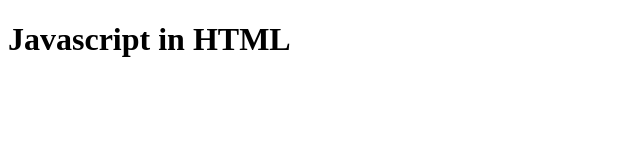
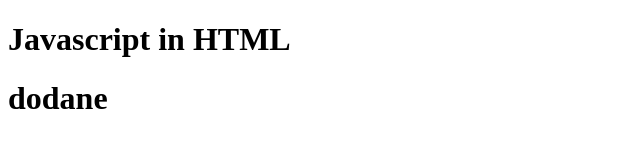
Before and after one commit to janio95/testingGIT, a plain HTML site: page index.html in a window 1280 px wide. Shown: the whole page, without its empty margins (0-640 px from the left). Drawn offline with Linux system fonts and the light colour scheme.

Commit message:
dodany H1

```diff
--- a/index.html
+++ b/index.html
@@ -5,6 +5,7 @@
 </head>
 <body>
 	<h1>Javascript in HTML</h1>
+	<h1>dodane</h1>
 	<script type="text/javascript" src="script.js"></script>
 </body>
 </html>
```
